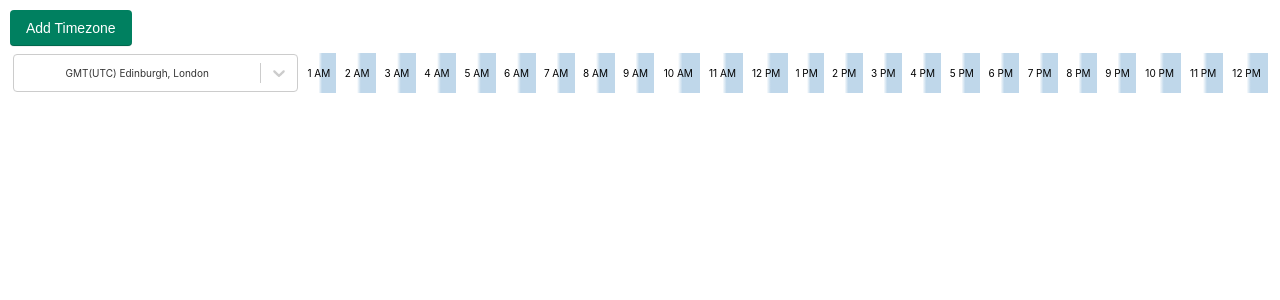
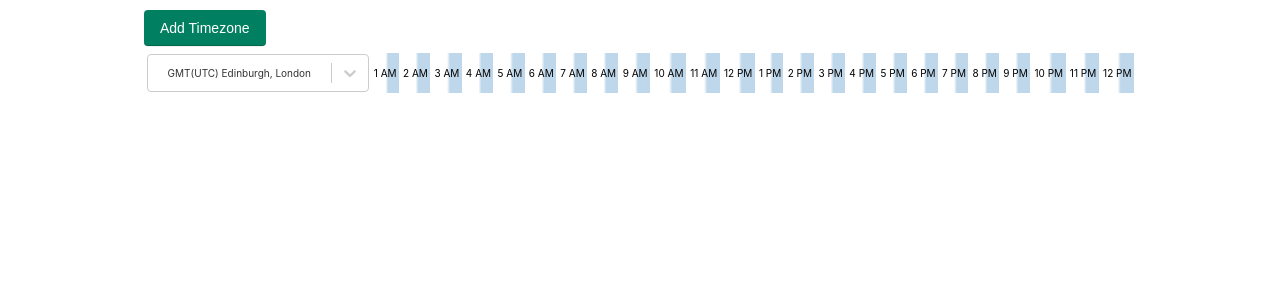
Before and after one commit to jayakrishnancn/timezones, a React (Create React App) app: page / in a window 1280 px wide. Shown: the top 300 px of the page. Built offline with nearby package versions, Linux system fonts and the light colour scheme.

Commit message:
max width added

```diff
--- a/src/App.css
+++ b/src/App.css
@@ -6,6 +6,8 @@
 }
 .App {
   padding: 10px;
+  max-width: 992px;
+  margin: auto;
 }
 
 .table tr td {
--- a/src/App.tsx
+++ b/src/App.tsx
@@ -1,73 +1,12 @@
-import { useCallback, useEffect, useState } from "react";
-import Select from "react-select";
 import "./App.css";
 import Button from "./components/button";
-import { timeZones } from "./utils/timezones";
+import Table from "./components/Table";
 
 function App() {
-  const [startTimes, setSetStartTimes] = useState<number[]>(
-    JSON.parse(localStorage.getItem("saved") ?? "[37]")
-  );
-
-  const shiftTimeWithOffset = useCallback((offset: number): string[] => {
-    const clock: string[] = [];
-    for (let i = 1; i <= 24; i++) {
-      let time = i + offset;
-      const amPm = time < 12 ? "AM" : "PM";
-      time = time > 12 ? time % 12 : time;
-      clock.push(`${time || 12} ${amPm}`);
-    }
-    return clock;
-  }, []);
-
-  useEffect(() => {
-    startTimes && localStorage.setItem("saved", JSON.stringify(startTimes));
-  }, [startTimes]);
-
-  const TIME_ZONES = timeZones.map((item, value) => ({
-    label: item.abbr + item.text,
-    value,
-    offset: item.offset,
-  }));
-  const LONDON_TZ_ID = 37;
   return (
     <div className="App">
-      <Button
-        onClick={() => setSetStartTimes((prev) => [...prev, LONDON_TZ_ID])}
-      >
-        Add Timezone
-      </Button>
-
-      <table className="table">
-        <tbody>
-          {startTimes.map((startTime, index) => (
-            <tr key={startTime}>
-              <td>
-                <Select
-                  onChange={(option) => {
-                    option !== null &&
-                      setSetStartTimes((prev) => {
-                        prev[index] = option?.value;
-                        return [...prev];
-                      });
-                  }}
-                  value={TIME_ZONES.find(
-                    (item) => item.value === startTimes[index]
-                  )}
-                  options={TIME_ZONES}
-                />
-              </td>
-              {shiftTimeWithOffset(TIME_ZONES[startTime].offset).map(
-                (time, index) => (
-                  <td className="time" key={index}>
-                    {time}
-                  </td>
-                )
-              )}
-            </tr>
-          ))}
-        </tbody>
-      </table>
+      <Button>Add Timezone</Button>
+      <Table />
     </div>
   );
 }
--- /dev/null
+++ b/src/components/Table/index.tsx
@@ -0,0 +1,64 @@
+import { useCallback, useEffect, useState } from "react";
+import Select from "react-select";
+import { timeZones } from "../../utils/timezones";
+
+function Table() {
+  const [startTimes, setSetStartTimes] = useState<number[]>(
+    JSON.parse(localStorage.getItem("saved") ?? "[37]")
+  );
+
+  const shiftTimeWithOffset = useCallback((offset: number): string[] => {
+    const clock: string[] = [];
+    for (let i = 1; i <= 24; i++) {
+      let time = i + offset;
+      const amPm = time < 12 ? "AM" : "PM";
+      time = time > 12 ? time % 12 : time;
+      clock.push(`${time || 12} ${amPm}`);
+    }
+    return clock;
+  }, []);
+
+  useEffect(() => {
+    startTimes && localStorage.setItem("saved", JSON.stringify(startTimes));
+  }, [startTimes]);
+
+  const TIME_ZONES = timeZones.map((item, value) => ({
+    label: item.abbr + item.text,
+    value,
+    offset: item.offset,
+  }));
+  return (
+    <table className="table">
+      <tbody>
+        {startTimes.map((startTime, index) => (
+          <tr key={startTime}>
+            <td>
+              <Select
+                onChange={(option) => {
+                  option !== null &&
+                    setSetStartTimes((prev) => {
+                      prev[index] = option?.value;
+                      return [...prev];
+                    });
+                }}
+                value={TIME_ZONES.find(
+                  (item) => item.value === startTimes[index]
+                )}
+                options={TIME_ZONES}
+              />
+            </td>
+            {shiftTimeWithOffset(TIME_ZONES[startTime].offset).map(
+              (time, index) => (
+                <td className="time" key={index}>
+                  {time}
+                </td>
+              )
+            )}
+          </tr>
+        ))}
+      </tbody>
+    </table>
+  );
+}
+
+export default Table;
--- a/src/components/button/index.tsx
+++ b/src/components/button/index.tsx
@@ -2,8 +2,8 @@ import { ReactNode } from "react";
 import "./style.css";
 
 interface ButtonProps {
-  children: ReactNode;
-  onClick: () => void;
+  children?: ReactNode;
+  onClick?: () => void;
 }
 
 const Button = (props: ButtonProps) => {
```
